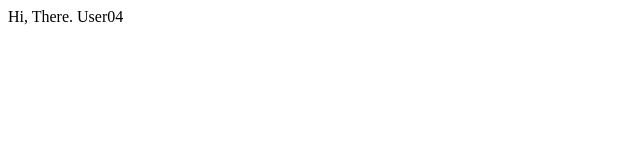
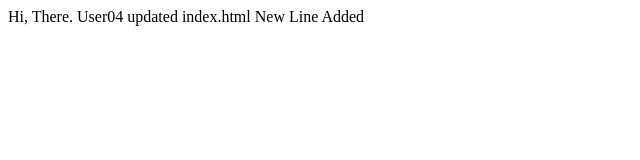
Before and after one commit to abbablack/githubdemo, a plain HTML site: page index.html in a window 1280 px wide. Shown: the whole page, without its empty margins (0-640 px from the left). Drawn offline with Linux system fonts and the light colour scheme.

Commit message:
Update index.html

```diff
--- a/index.html
+++ b/index.html
@@ -1 +1,7 @@
-Hi, There. User04
+<html>
+  <body>
+    Hi, There. User04
+    updated index.html
+    New Line Added
+  </body>
+</html>
```
